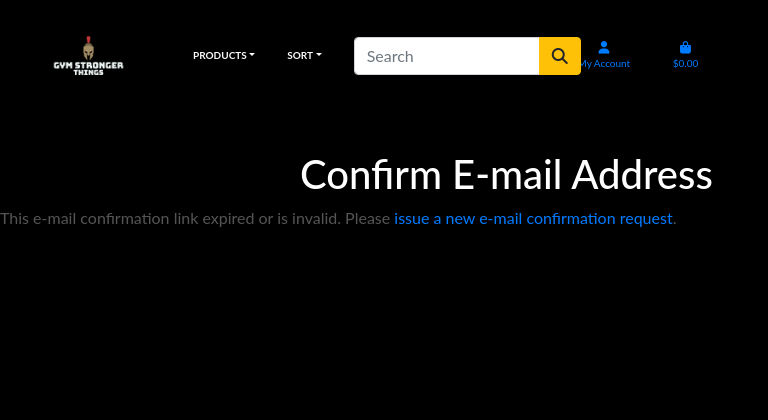
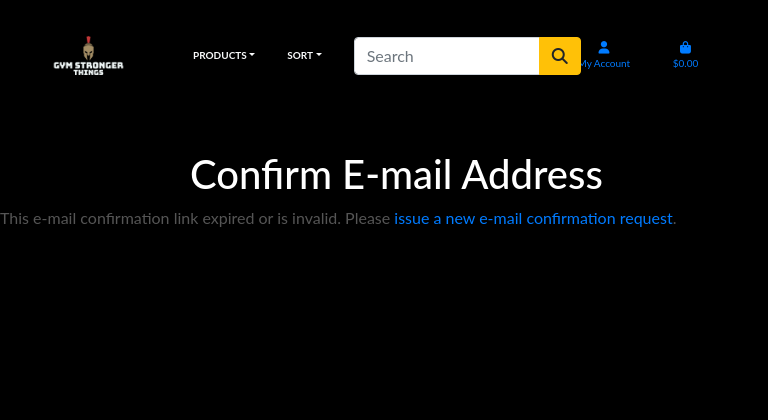
Before and after one commit to Pretro/gymstore, a Django app: a page that uses templates/allauth/account/email_confirm.html in a window 768 px wide. Shown: the top 420 px of the page. Run offline with Django 3.2, Linux system fonts and the light colour scheme; data comes from the database, SQL or seed files in the repository; data that the repository does not hold is empty; some libraries are stand-ins or nearby versions.

Commit message:
finishing the last details of the responsiveness part-2

```diff
--- a/static/css/style.css
+++ b/static/css/style.css
@@ -314,7 +314,7 @@ body {
     margin: 0 0 0 7rem;
 }
 /*Change password*/
-.pass_title{
+.pass_title, .pass_title_2{
     color: white;
     font-size: 2.5rem;
     padding: 0 0 0 750px;
@@ -511,8 +511,16 @@ body {
     padding: 90 0 0 40px;
     }
 
+    .pass_title_2{
+    padding: 150px 0 0 35px;
+    }
+
     .pass_confirm{
     padding: 0 0 0 40px;
+    }
+
+    .confirm_button{
+    margin: 15px 0 0 40px;
     }
 }
 
@@ -662,6 +670,10 @@ body {
     padding: 150px 0 0 300px;
     }
 
+    .pass_title_2{
+        padding: 150px 0 0 190px;
+    }
+
     .password_change{
     margin: 20px 0 0 300px;
     color: white;
@@ -673,6 +685,10 @@ body {
     }
 
     .pass_confirm{
-        padding: 0 0 0 310px;
+        padding: 0 0 0 190px;
+    }
+
+    .confirm_button{
+        margin: 15px 0 0 190px;
     }
 }
--- a/templates/allauth/account/email_confirm.html
+++ b/templates/allauth/account/email_confirm.html
@@ -7,7 +7,7 @@
 
 
 {% block content %}
-<h1 class="pass_title">{% trans "Confirm E-mail Address" %}</h1>
+<h1 class="pass_title_2">{% trans "Confirm E-mail Address" %}</h1>
 
 {% if confirmation %}
 
```
